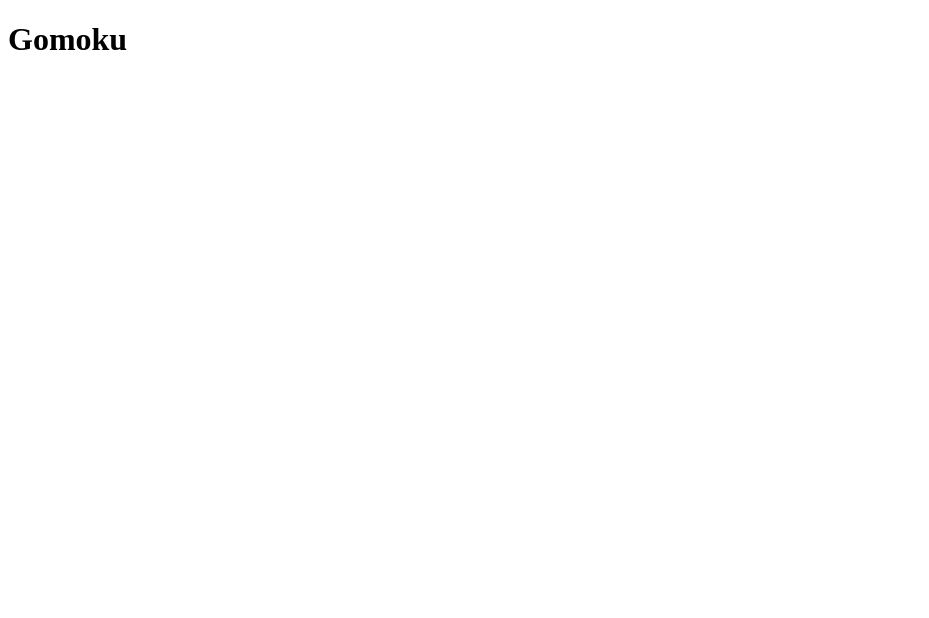
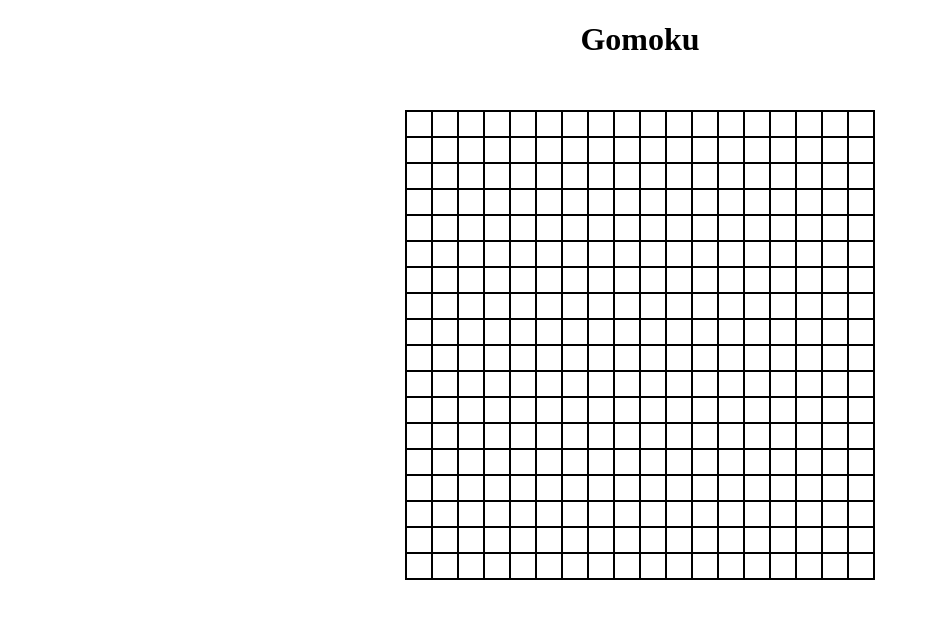
Before and after one commit to trixky/gomoku, a SvelteKit app in the folder client/: page / in a window 1280 px wide. Shown: the top 618 px of the page, without its empty margins (0-929 px from the left). Built offline with nearby package versions, Linux system fonts and the light colour scheme.

Commit message:
[Dev] front: start the front with the board

```diff
--- /dev/null
+++ b/client/src/app.css
@@ -0,0 +1,5 @@
+* {
+    box-sizing: border-box;
+    -moz-box-sizing: border-box;
+    -webkit-box-sizing: border-box;
+}
--- /dev/null
+++ b/client/src/components/board/board.svelte
@@ -0,0 +1,73 @@
+<!-- ========================= SCRIPT -->
+<script lang="ts">
+	import Config from '../../config';
+	import { page } from '$app/stores';
+
+	$: debug_mode = $page.url.hash === "#debug"
+</script>
+
+<!-- ========================= HTML -->
+<div class="board">
+	<div class:debug={debug_mode} class="piece-container">
+		{#each new Array(Config.board.piece_number) as _}
+			<div class:debug={debug_mode} class="piece-emplacement" />
+		{/each}
+	</div>
+	<div class="cell-container">
+		{#each new Array(Config.board.cell_number) as _}
+			<div class="cell" />
+		{/each}
+	</div>
+</div>
+
+<!-- ========================= CSS -->
+<style lang="postcss">
+	.board {
+		position: relative;
+		margin: 30px;
+	}
+
+	.cell-container {
+		top: 0;
+		left: 0;
+		display: grid;
+		grid-template-columns: repeat(18, 1fr);
+		grid-template-rows: repeat(18, 1fr);
+		width: fit-content;
+		border: 1px solid black;
+	}
+
+	.piece-container {
+		position: absolute;
+		top: -13px;
+		left: -13px;
+		display: grid;
+		grid-template-columns: repeat(19, 1fr);
+		grid-template-rows: repeat(19, 1fr);
+		width: fit-content;
+	}
+
+	.piece-container.debug {
+		border: 1px solid rgba(255, 0, 0, 0.151);
+	}
+
+	.piece-emplacement {
+		width: 26px;
+		height: 26px;
+		max-width: 26px;
+		max-height: 26px;
+	}
+
+	.piece-emplacement.debug {
+		border: 1px solid rgba(255, 0, 0, 0.151);
+	}
+
+
+	.cell {
+		width: 26px;
+		height: 26px;
+		max-width: 26px;
+		max-height: 26px;
+		border: 1px solid black;
+	}
+</style>
--- /dev/null
+++ b/client/src/components/layer/footer.svelte
@@ -0,0 +1,10 @@
+<!-- ========================= HTML -->
+<footer>
+</footer>
+
+<!-- ========================= CSS -->
+<style lang="postcss">
+    footer {
+        text-align: center;
+    }
+</style>
--- /dev/null
+++ b/client/src/components/layer/header.svelte
@@ -0,0 +1,11 @@
+<!-- ========================= HTML -->
+<header>
+    <h1>Gomoku</h1>
+</header>
+
+<!-- ========================= CSS -->
+<style lang="postcss">
+    header {
+        text-align: center;
+    }
+</style>
--- /dev/null
+++ b/client/src/config.ts
@@ -0,0 +1,10 @@
+const size = 19;
+
+export default {
+	board: {
+		width: size,
+		height: size,
+		piece_number: Math.pow(size, 2),
+		cell_number: Math.pow(size - 1, 2)
+	}
+};
--- /dev/null
+++ b/client/src/routes/+layout.svelte
@@ -0,0 +1,21 @@
+<!-- ========================= SCRIPT -->
+<script lang="ts">
+    import Header from '../components/layer/header.svelte'
+    import Footer from '../components/layer/footer.svelte'
+	import '../app.css';
+</script>
+
+<!-- ========================= HTML -->
+<Header />
+<main>
+    <slot />
+</main>
+<Footer />
+
+<!-- ========================= CSS -->
+<style lang="postcss">
+    main {
+        display: flex;
+        justify-content: center;
+    }
+</style>
--- a/client/src/routes/+page.svelte
+++ b/client/src/routes/+page.svelte
@@ -1 +1,12 @@
-<h1>Gomoku</h1>
+<!-- ========================= SCRIPT -->
+<script lang="ts">
+	import Board from '../components/board/board.svelte';
+</script>
+
+<!-- ========================= HTML -->
+
+<Board />
+
+<!-- ========================= CSS -->
+<style lang="postcss">
+</style>
```
Also changed, not shown: 1 other file (tests, documents, lock files or other folders).
